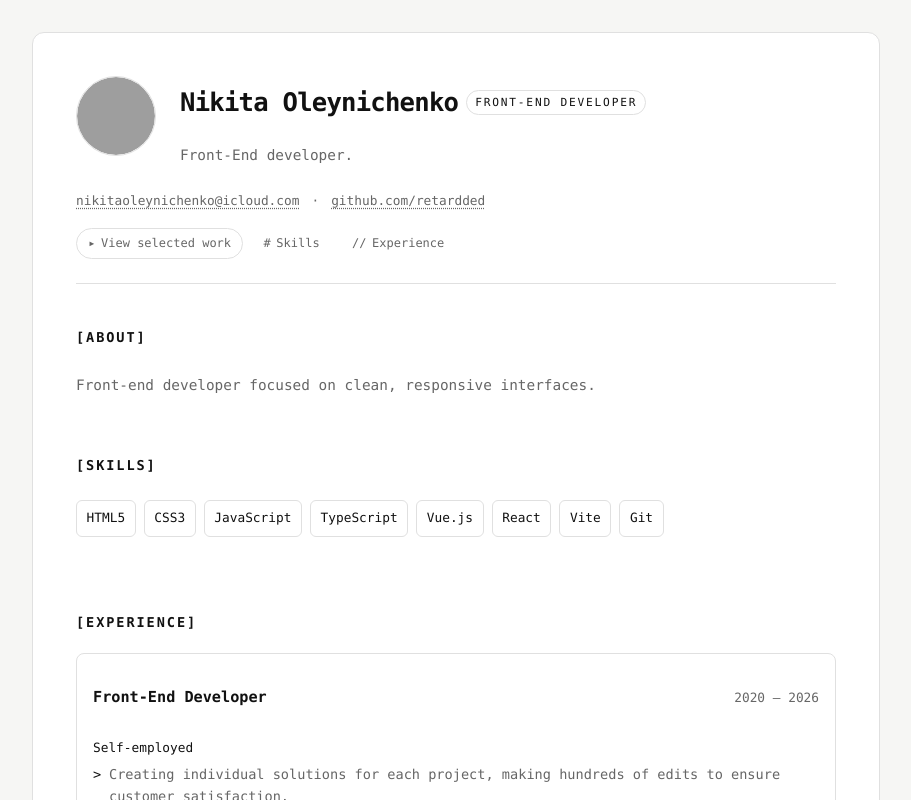
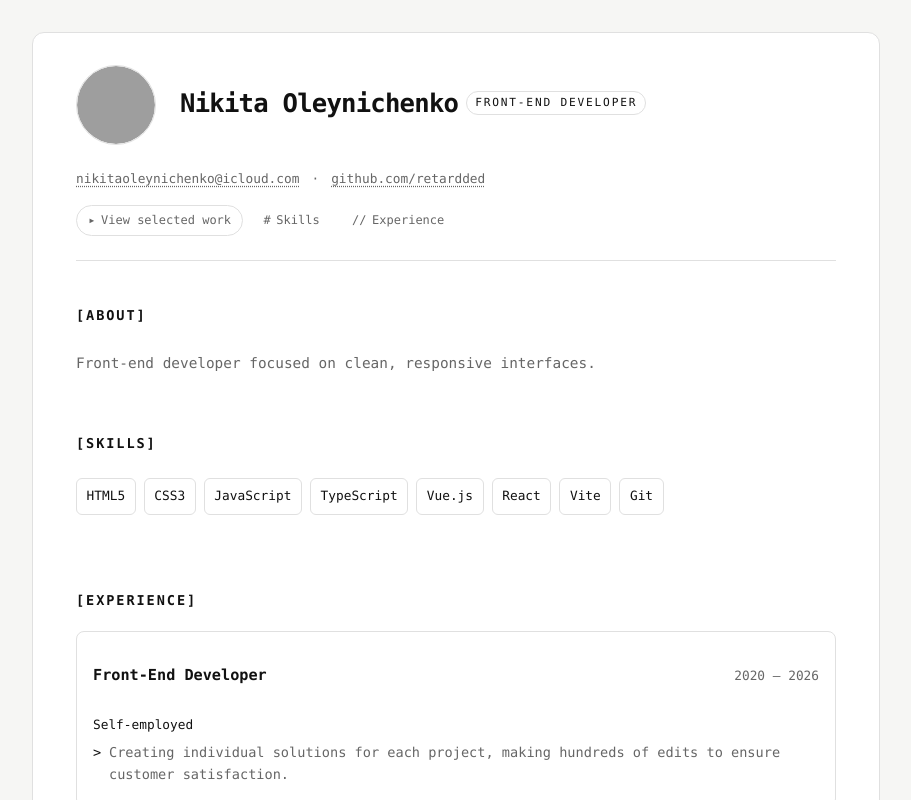
Before and after one commit to Retardded/retardded.github.io, a Vue app in the folder vue-portfolio/: page / in a window 1280 px wide. Shown: the top 800 px of the page, without its empty margins (184-1095 px from the left). Built offline with nearby package versions, Linux system fonts and the light colour scheme; grey boxes are pictures that could not be loaded.

Commit message:
Initial commit

```diff
--- a/vue-portfolio/src/App.vue
+++ b/vue-portfolio/src/App.vue
@@ -141,7 +141,6 @@ const year = ref(2026)
                 <h1 class="name">Nikita Oleynichenko</h1>
                 <span class="badge-pill">Front‑End Developer</span>
               </div>
-              <p class="title">Front‑End developer.</p>
             </div>
           </div>
 
```
